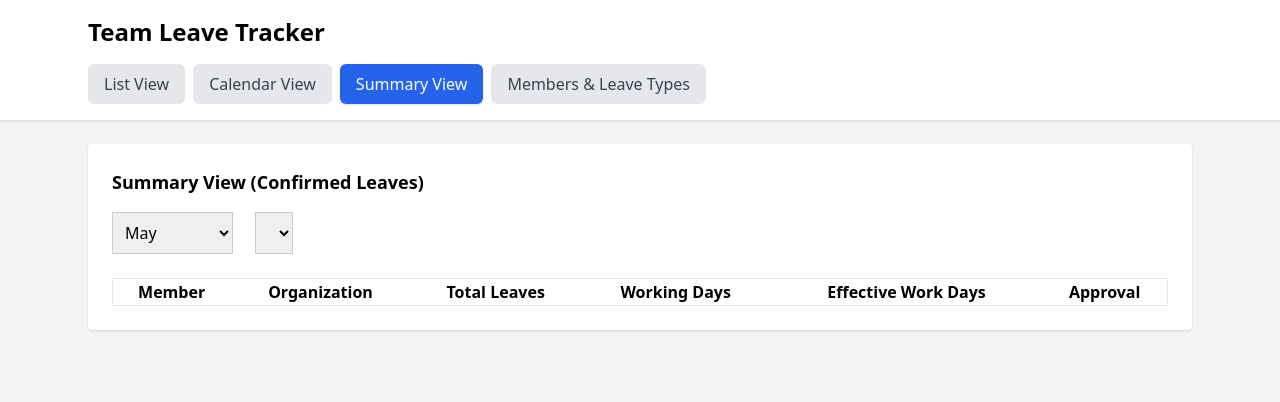
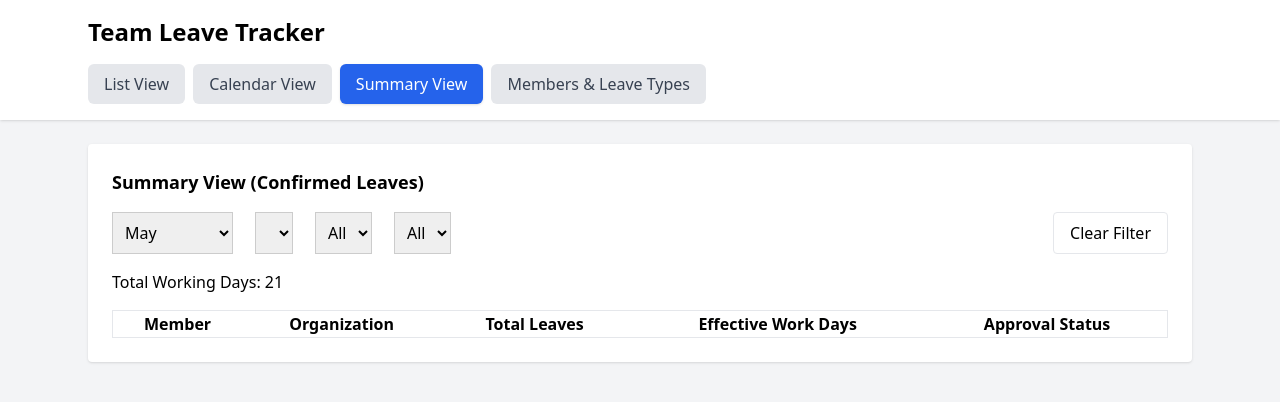
Before and after one commit to pinaki-GH/leave-tracker, a Next.js app: page /summary in a window 1280 px wide. Shown: the top 402 px of the page. Built offline with nearby package versions, Linux system fonts and the light colour scheme.

Commit message:
Update page.tsx

```diff
--- a/app/summary/page.tsx
+++ b/app/summary/page.tsx
@@ -13,7 +13,7 @@ type ApprovalStatus = "Approved" | "Pending";
 
 type Holiday = {
   id: string;
-  organization: string; // ✅ ADDED
+  organization: string;
   location: string;
   date: string;
   name: string;
@@ -54,7 +54,7 @@ function getHolidayCount(
     const d = new Date(h.date);
     return (
       h.location === location &&
-      h.organization === organization && // ✅ UPDATED
+      h.organization === organization &&
       d.getFullYear() === year &&
       d.getMonth() === month &&
       d.getDay() !== 0 &&
@@ -68,6 +68,9 @@ function getHolidayCount(
 export default function SummaryPage() {
   const now = new Date();
 
+  const currentMonth = now.getMonth();
+  const currentYear = now.getFullYear();
+
   const [leaves, setLeaves] = useState<Leave[]>([]);
   const [members, setMembers] = useState<any[]>([]);
   const [leaveTypes, setLeaveTypes] = useState<string[]>([]);
@@ -75,14 +78,17 @@ export default function SummaryPage() {
     useState<Record<string, ApprovalStatus>>({});
   const [holidays, setHolidays] = useState<Holiday[]>([]);
 
-  const [month, setMonth] = useState<number | "All">(now.getMonth());
-  const [year, setYear] = useState(now.getFullYear());
+  const [month, setMonth] = useState<number | "All">(currentMonth);
+  const [year, setYear] = useState(currentYear);
+
+  // ✅ NEW FILTERS
+  const [selectedMember, setSelectedMember] = useState("All");
+  const [selectedOrg, setSelectedOrg] = useState("All");
 
   useEffect(() => {
     setLeaves((getData("leaves") as Leave[]) || []);
     setMembers((getData("members") as any[]) || []);
 
-    // ✅ Backward safe load
     const storedHolidays = (getData("companyHolidays") as any[]) || [];
     setHolidays(
       storedHolidays.map(h => ({
@@ -114,7 +120,12 @@ export default function SummaryPage() {
   };
 
   const summary = useMemo<SummaryRow[]>(() => {
-    const rows: SummaryRow[] = members.map(m => ({
+    const rows: SummaryRow[] = members
+      .filter(m =>
+        (selectedMember === "All" || m.name === selectedMember) &&
+        (selectedOrg === "All" || m.organization === selectedOrg)
+      )
+      .map(m => ({
         member: m.name,
         organization: m.organization || "—",
         totals: {},
@@ -129,8 +140,6 @@ export default function SummaryPage() {
       leaveTypes.forEach(t => (r.totals[t] = 0));
     });
 
-    /* ---------- CONFIRMED LEAVES ---------- */
-
     leaves.forEach(l => {
       if (l.status !== "Confirmed") return;
 
@@ -144,8 +153,6 @@ export default function SummaryPage() {
       row.totals[l.leaveType] += l.ptoDays;
       row.totalLeaves += l.ptoDays;
     });
-
-    /* ---------- ADD COMPANY HOLIDAYS AS LEAVES ---------- */
 
     rows.forEach(r => {
       if (month === "All") return;
@@ -168,8 +175,6 @@ export default function SummaryPage() {
       }
       r.totals["Company Holiday"] += holidayCount;
     });
-
-    /* ---------- WORKING DAYS ---------- */
 
     rows.forEach(r => {
       if (month === "All") return;
@@ -199,11 +204,17 @@ export default function SummaryPage() {
     return rows.sort((a, b) =>
       a.member.localeCompare(b.member)
     );
-  }, [leaves, members, leaveTypes, month, year, approvalMap, holidays]);
+  }, [leaves, members, leaveTypes, month, year, approvalMap, holidays, selectedMember, selectedOrg]);
 
   const years = Array.from(
     new Set(leaves.map(l => new Date(l.startDate).getFullYear()))
   ).sort();
+
+  const memberOptions = ["All", ...members.map(m => m.name).sort()];
+  const orgOptions = ["All", ...Array.from(new Set(members.map(m => m.organization))).sort()];
+
+  const totalWorkingDays =
+    month === "All" ? null : getWeekdays(year, month);
 
   return (
     <div className="bg-white p-6 rounded shadow">
@@ -212,34 +223,43 @@ export default function SummaryPage() {
       </h2>
 
       {/* Filters */}
-      <div className="flex gap-4 mb-6">
-        <select
-          className="border p-2"
-          value={month}
-          onChange={e =>
-            setMonth(
-              e.target.value === "All"
-                ? "All"
-                : Number(e.target.value)
-            )
-          }
-        >
+      <div className="flex flex-wrap gap-4 mb-4">
+        <select className="border p-2" value={month} onChange={e => setMonth(e.target.value === "All" ? "All" : Number(e.target.value))}>
           <option value="All">All Months</option>
-          {months.map((m, i) => (
-            <option key={m} value={i}>{m}</option>
-          ))}
+          {months.map((m, i) => <option key={m} value={i}>{m}</option>)}
         </select>
 
-        <select
-          className="border p-2"
-          value={year}
-          onChange={e => setYear(Number(e.target.value))}
+        <select className="border p-2" value={year} onChange={e => setYear(Number(e.target.value))}>
+          {years.map(y => <option key={y}>{y}</option>)}
+        </select>
+
+        <select className="border p-2" value={selectedMember} onChange={e => setSelectedMember(e.target.value)}>
+          {memberOptions.map(m => <option key={m}>{m}</option>)}
+        </select>
+
+        <select className="border p-2" value={selectedOrg} onChange={e => setSelectedOrg(e.target.value)}>
+          {orgOptions.map(o => <option key={o}>{o || "—"}</option>)}
+        </select>
+
+        <button
+          onClick={() => {
+            setMonth(currentMonth);
+            setYear(currentYear);
+            setSelectedMember("All");
+            setSelectedOrg("All");
+          }}
+          className="ml-auto border px-4 py-2 rounded"
         >
-          {years.map(y => (
-            <option key={y}>{y}</option>
-          ))}
-        </select>
+          Clear Filter
+        </button>
       </div>
+
+      {/* Working Days */}
+      {month !== "All" && (
+        <div className="mb-4 font-medium">
+          Total Working Days: {totalWorkingDays}
+        </div>
+      )}
 
       {/* Table */}
       <table className="w-full border">
@@ -249,9 +269,8 @@ export default function SummaryPage() {
             <th>Organization</th>
             {leaveTypes.map(t => <th key={t}>{t}</th>)}
             <th>Total Leaves</th>
-            <th>Working Days</th>
             <th>Effective Work Days</th>
-            <th>Approval</th>
+            <th>Approval Status</th>
           </tr>
         </thead>
 
@@ -266,7 +285,6 @@ export default function SummaryPage() {
               ))}
 
               <td>{r.totalLeaves}</td>
-              <td>{r.workingDays ?? "—"}</td>
               <td>{r.effectiveWorkDays ?? "—"}</td>
 
               <td>
@@ -278,6 +296,11 @@ export default function SummaryPage() {
                       e.target.value as ApprovalStatus
                     )
                   }
+                  className={`px-2 py-1 rounded ${
+                    r.approvalStatus === "Approved"
+                      ? "bg-green-100 text-green-700"
+                      : "bg-yellow-100 text-yellow-700"
+                  }`}
                 >
                   <option>Pending</option>
                   <option>Approved</option>
```
Lines whose indentation alone changed are shown as unchanged.
